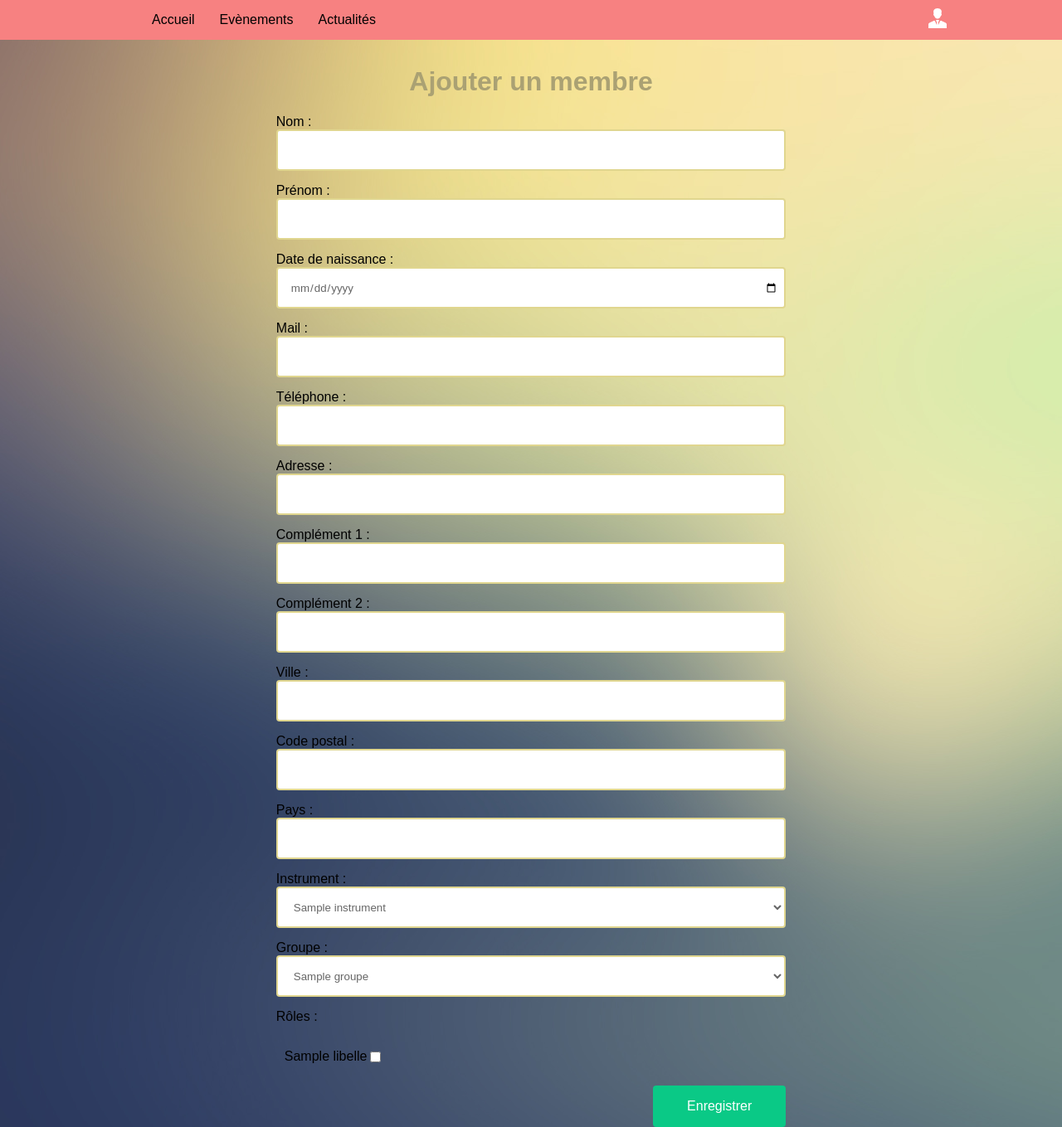
After one commit to nathanAbr/projetBagad, a PHP site: template application/view/addmembre.php in a window 1280 px wide. The commit adds this page. Shown: the whole page at 83% size. Run offline with PHP 8.4, Linux system fonts and the light colour scheme; the template is opened without the code that fills it: most values are stand-ins (such as "Sample title", 1, 10 or a date in 2020).

Commit message:
Add adding member

```diff
--- a/application/assets/css/form.css
+++ b/application/assets/css/form.css
@@ -4,7 +4,7 @@
     -webkit-box-sizing:border-box;
     font-family:arial;
 }
-body{background:url("http://www.galaxiastudio.com/wp-content/uploads/2014/03/2252.jpg")#FF9000}
+body{background:url("../img/fond/2252.jpg")#FF9000}
 h1{
     color:#AAA173;
     text-align:center;
@@ -113,9 +113,25 @@ h1{
     text-decoration:underline;
     color:#8C918F;
 }
+
 .alert{
     display:none;
     font-size:12px;
     color:#f00;
     float:left;
 }
+
+.btn{
+    width: 10em;
+    float: right;
+}
+
+.groupe_role{
+    margin-top: 20px;
+}
+
+
+.role{
+    display: flex;
+    padding: 10px;
+}
--- a/application/assets/css/style.css
+++ b/application/assets/css/style.css
@@ -10,6 +10,7 @@ body{
     margin: auto;
     margin-top: 80px;
     z-index: 10;
+    margin-bottom: 30px;
 }
 
 .nav{
--- /dev/null
+++ b/application/view/addmembre.php
@@ -0,0 +1,79 @@
+<h1>Ajouter un membre</h1>
+<?php if(isset($success)){ ?>
+    <div class="alert-success"><?php echo $success; ?></div>
+<?php } ?>
+<form method="post" action="index.php?pages=Membres&module=addMembre">
+    <div class="info_profil">
+        <div class="form-group">
+            <label for="name">Nom :</label>
+            <input type="text" name="name" id="name" class="form-control" value=""/>
+        </div>
+        <div class="form-group">
+            <label for="secondName">Prénom :</label>
+            <input type="text" name="secondName" id="secondName" class="form-control" value=""/>
+        </div>
+        <div class="form-group">
+            <label for="ddn">Date de naissance :</label>
+            <input type="date" name="ddn" id="ddn" class="form-control" value=""/>
+        </div>
+        <div class="form-group">
+            <label for="mail">Mail :</label>
+            <input type="text" name="mail" id="mail" class="form-control" value=""/>
+        </div>
+        <div class="form-group">
+            <label for="tel">Téléphone :</label>
+            <input type="text" name="tel" id="tel" class="form-control" value=""/>
+        </div>
+        <div class="form-group">
+            <label for="rue1">Adresse :</label>
+            <input type="text" name="rue1" id="rue1" class="form-control" value=""/>
+        </div>
+        <div class="form-group">
+            <label for="rue2">Complément 1 :</label>
+            <input type="text" name="rue2" id="rue2" class="form-control" value=""/>
+        </div>
+        <div class="form-group">
+            <label for="complement">Complément 2 :</label>
+            <input type="text" name="complement" id="complement" class="form-control" value=""/>
+        </div>
+        <div class="form-group">
+            <label for="ville">Ville :</label>
+            <input type="text" name="ville" id="ville" class="form-control" value=""/>
+        </div>
+        <div class="form-group">
+            <label for="cp">Code postal :</label>
+            <input type="text" name="cp" id="cp" class="form-control" value=""/>
+        </div>
+        <div class="form-group">
+            <label for="pays">Pays :</label>
+            <input type="text" name="pays" id="pays" class="form-control" value=""/>
+        </div>
+        <div class="form-group">
+            <label>Instrument :</label>
+            <select class="form-control" name="instrument">
+                <?php foreach($instruments as $instrument){ ?>
+                    <option value="<?php echo $instrument['idInstrument']; ?>"><?php echo $instrument['nom']; ?></option>
+                <?php } ?>
+            </select>
+        </div>
+        <div class="form-group">
+            <label>Groupe :</label>
+            <select class="form-control" name="groupe">
+                <?php foreach($groupes as $groupe){ ?>
+                    <option value="<?php echo $groupe['idgroupe']; ?>"><?php echo $groupe['nomGroupe']; ?></option>
+                <?php } ?>
+            </select>
+        </div>
+        <div class="form-group">
+            <label>Rôles :</label>
+            <div class="groupe_role">
+                <?php foreach($roles as $role){ ?>
+                    <label for="role-<?php echo $role['idRole']; ?>" class="role"><?php echo $role["libelle"]; ?>
+                        <input type="checkbox" values="<?php echo $role['idRole']; ?>" name="roles[]" id="role-<?php echo $role['idRole']; ?> class="checkRole"/>
+                    </label>
+                <?php } ?>
+            </div>
+        </div>
+        <input type="submit" class="log-btn btn" value="Enregistrer" name="save"/>
+    </div>
+</form>
--- a/application/view/templates/header.php
+++ b/application/view/templates/header.php
@@ -7,7 +7,7 @@
     <body>
         <nav class="nav">
             <ul class="nav-bar">
-                <a href="index.php"><li class="list-item">Accueil</li></a><a href="index.php?pages=Event&module=show_event"><li class="list-item">Evènements</li></a><a href="index.php?pages=News&module=show_news"><li class="list-item">Actualités</li></a><a href="#"><li class="list-item list-item-right dropdown-menu"><img src="application/assets/img/icone/profil.png" alt="Profil"/><ul class="dropdown"><a href="index.php?pages=Membres"><li class="dropdown-item">Mon profil</li></a><a href="#"><li class="dropdown-item">Notifications</li></a><a href="index.php?pages=Users&module=disconnect"><li class="dropdown-item">Déconnexion</li></a></ul></li></a>
+                <a href="index.php"><li class="list-item">Accueil</li></a><a href="index.php?pages=Event&module=show_event"><li class="list-item">Evènements</li></a><a href="index.php?pages=News&module=show_news"><li class="list-item">Actualités</li></a><a href="#"><li class="list-item list-item-right dropdown-menu"><img src="application/assets/img/icone/profil.png" alt="Profil"/><ul class="dropdown"><a href="index.php?pages=Membres&module=showProfil"><li class="dropdown-item">Mon profil</li></a><a href="#"><li class="dropdown-item">Notifications</li></a><a href="index.php?pages=Users&module=disconnect"><li class="dropdown-item">Déconnexion</li></a></ul></li></a>
             </ul>
         </nav>
 
```
Also changed, not shown: application/controller/Membres.php (+53 -1 lines), application/model/Adresse.php (+12 -9 lines), application/model/Groupe.php (added, +19 -0 lines), application/model/Instruments.php (added, +19 -0 lines), application/model/Localite.php (+22 -9 lines), application/model/Membre.php (+16 -15 lines), application/model/Role.php (added, +19 -0 lines), application/assets/img/fond/2252.jpg (added).
